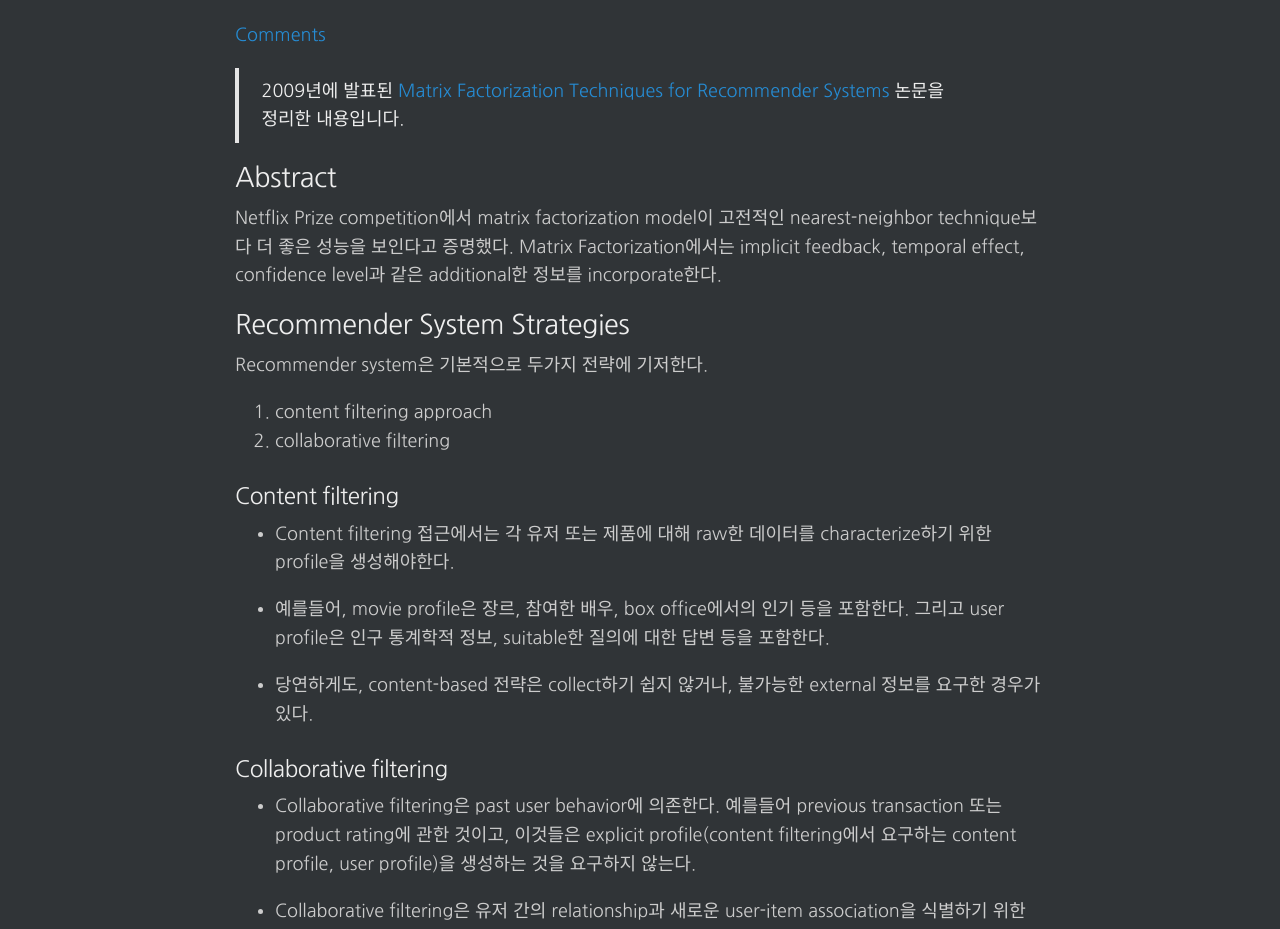
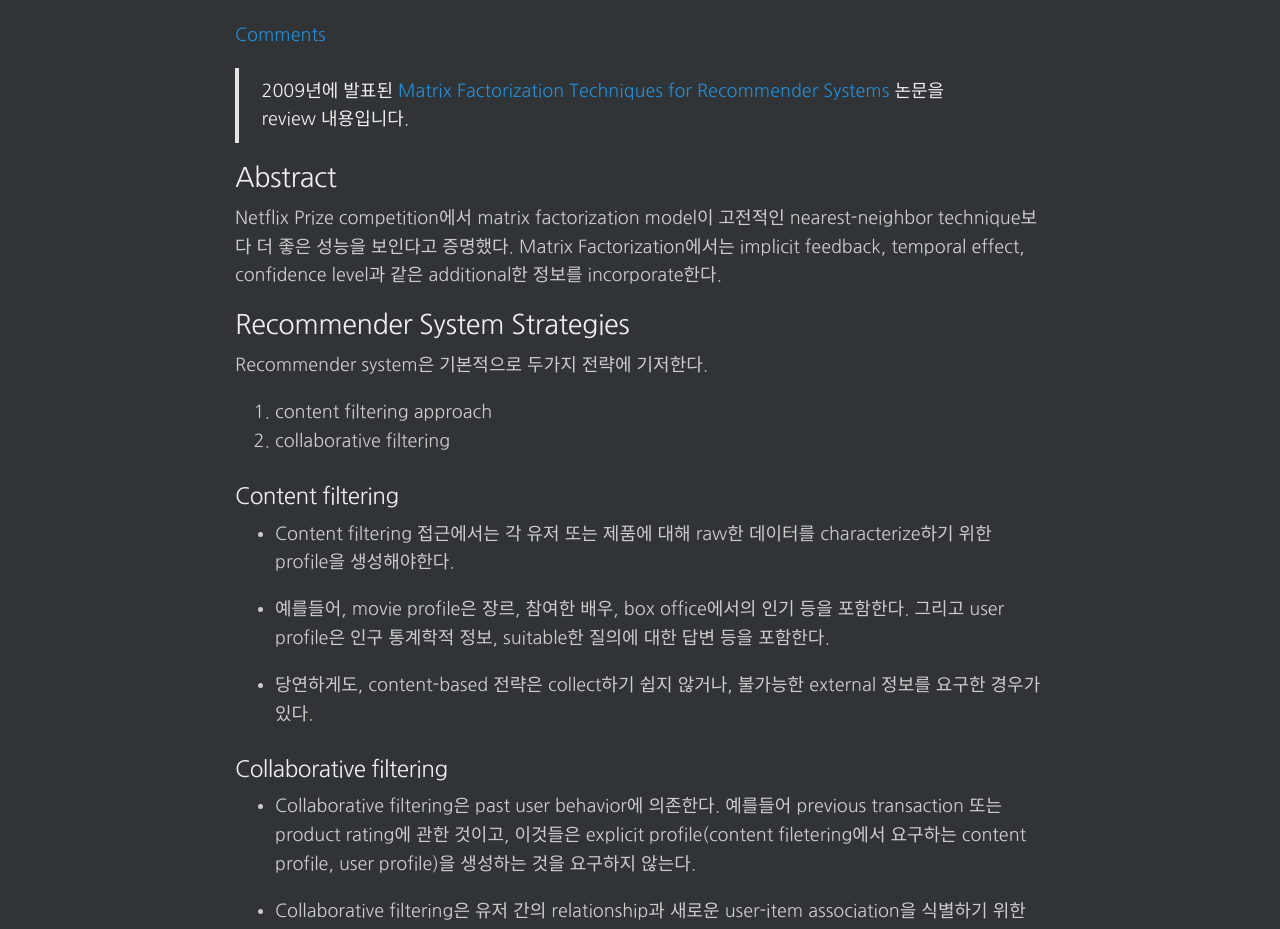
Before and after one commit to changhyeonnam/changhyeonnam.github.io, a Jekyll site: the page built from _posts/2021/2021-12-21-Matrix_Factorization.md, in a window 1280 px wide and 1400 px high. Shown: the part 282-1211 px from the top of the window. Built offline with Jekyll 4.4.1, drawn with Linux system fonts in a browser that asks for light colours; nearby versions of some CDN libraries; formulas are drawn with MathJax 3; comment, search, counter and statistics services are not loaded.

Commit message:
Update 2021-12-21-Matrix_Factorization.md

```diff
--- a/_posts/2021/2021-12-21-Matrix_Factorization.md
+++ b/_posts/2021/2021-12-21-Matrix_Factorization.md
@@ -10,7 +10,7 @@ comments: true
 ---
 
 
-> 2009년에 발표된 [Matrix Factorization Techniques for Recommender Systems](https://datajobs.com/data-science-repo/Recommender-Systems-%5BNetflix%5D.pdf) 논문을 정리한 내용입니다.
+> 2009년에 발표된 [Matrix Factorization Techniques for Recommender Systems](https://datajobs.com/data-science-repo/Recommender-Systems-%5BNetflix%5D.pdf) 논문을 review 내용입니다.
 >
 
 ## Abstract
@@ -33,7 +33,7 @@ Recommender system은 기본적으로 두가지 전략에 기저한다.
 
 ### Collaborative filtering
 
-- Collaborative filtering은 past user behavior에 의존한다. 예를들어 previous transaction 또는 product rating에 관한 것이고, 이것들은 explicit profile(content filtering에서 요구하는 content profile, user profile)을 생성하는 것을 요구하지 않는다.
+- Collaborative filtering은 past user behavior에 의존한다. 예를들어 previous transaction 또는 product rating에 관한 것이고, 이것들은 explicit profile(content filetering에서 요구하는 content profile, user profile)을 생성하는 것을 요구하지 않는다.
 
 - Collaborative filtering은 유저 간의  relationship과 새로운  user-item association을 식별하기 위한 product에서의 interdependency를 분석한다.
 
```
